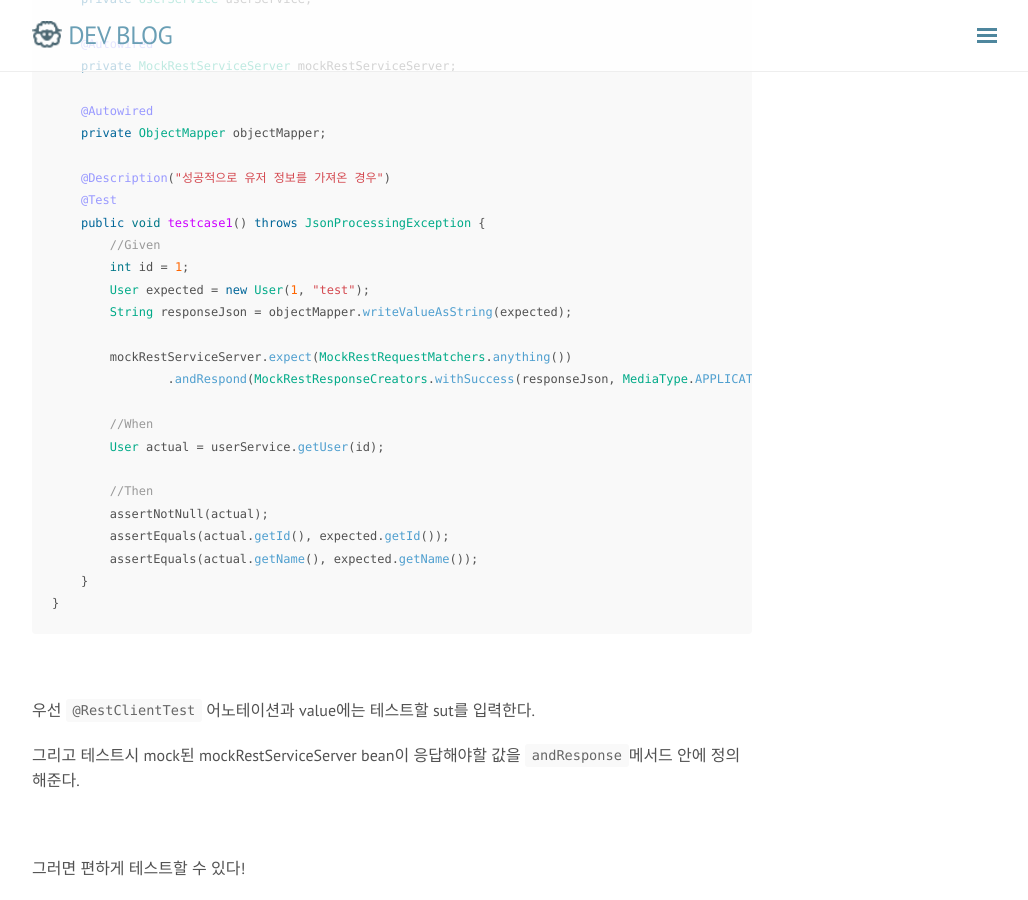
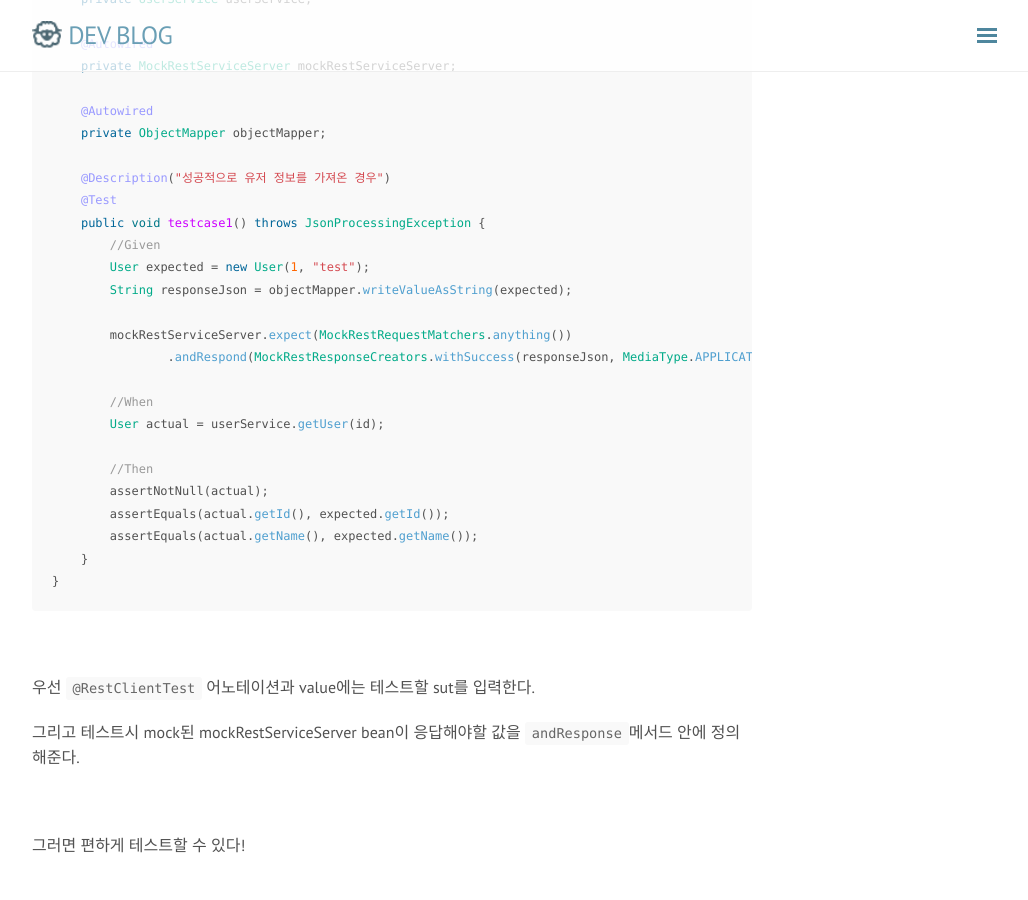
Before and after one commit to rmcodestar/rmcodestar.github.io, a Jekyll site: the page built from _posts/2019-12-08-MockRestServiceServer.md, in a window 1280 px wide and 900 px high, scrolled down 1883 px. Shown: the whole window, without its empty margins (248-1276 px from the left). Built offline with Jekyll 4.4.1, drawn with Linux system fonts in a browser that asks for light colours; nearby versions of some CDN libraries; comment, search, counter and statistics services are not loaded.

Commit message:
Update 2019-12-08-MockRestServiceServer.md

```diff
--- a/_posts/2019-12-08-MockRestServiceServer.md
+++ b/_posts/2019-12-08-MockRestServiceServer.md
@@ -89,7 +89,6 @@ public class UserServiceTest {
     @Test
     public void testcase1() throws JsonProcessingException {
         //Given
-        int id = 1;
         User expected = new User(1, "test");
         String responseJson = objectMapper.writeValueAsString(expected);
 
```
